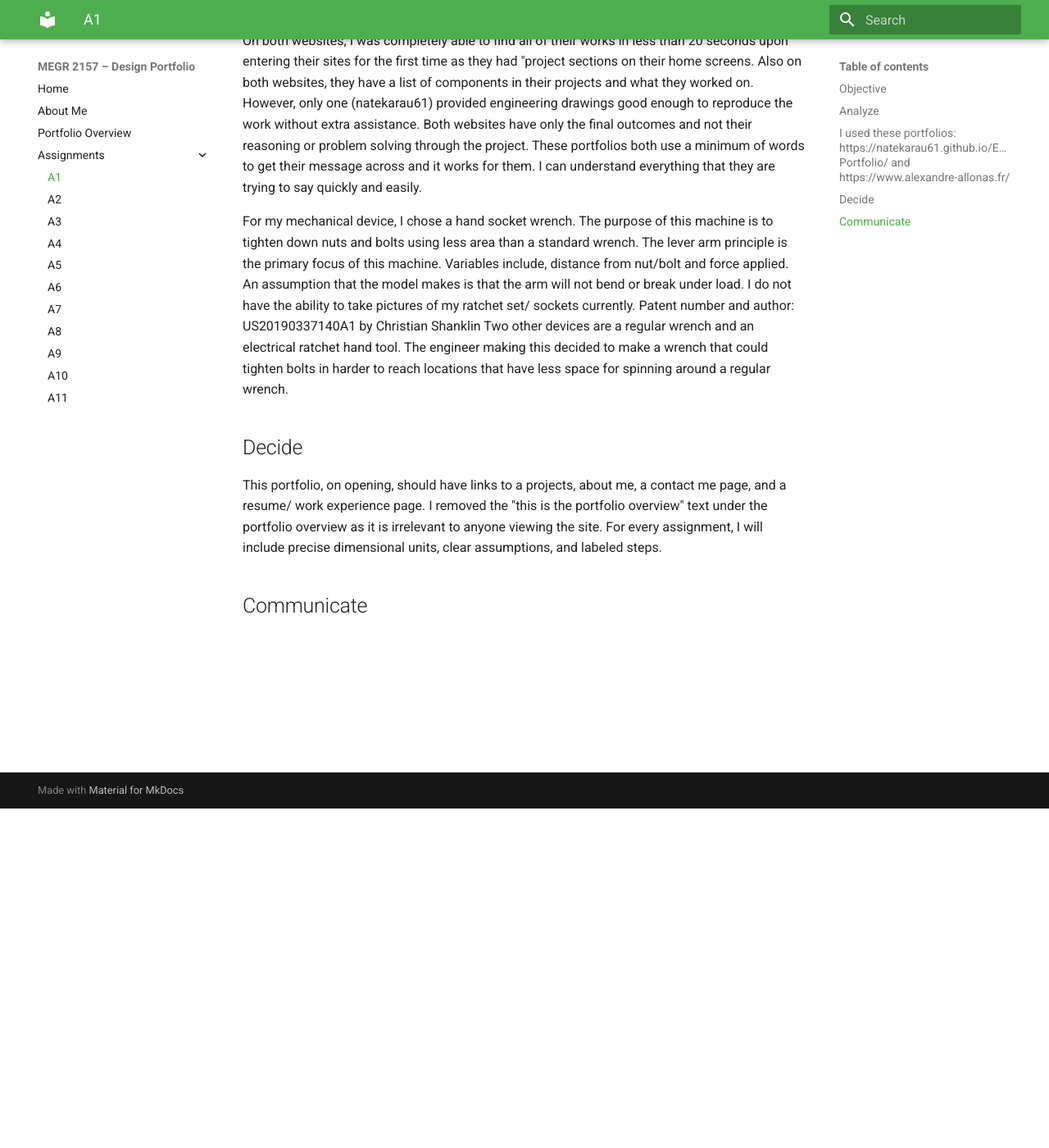
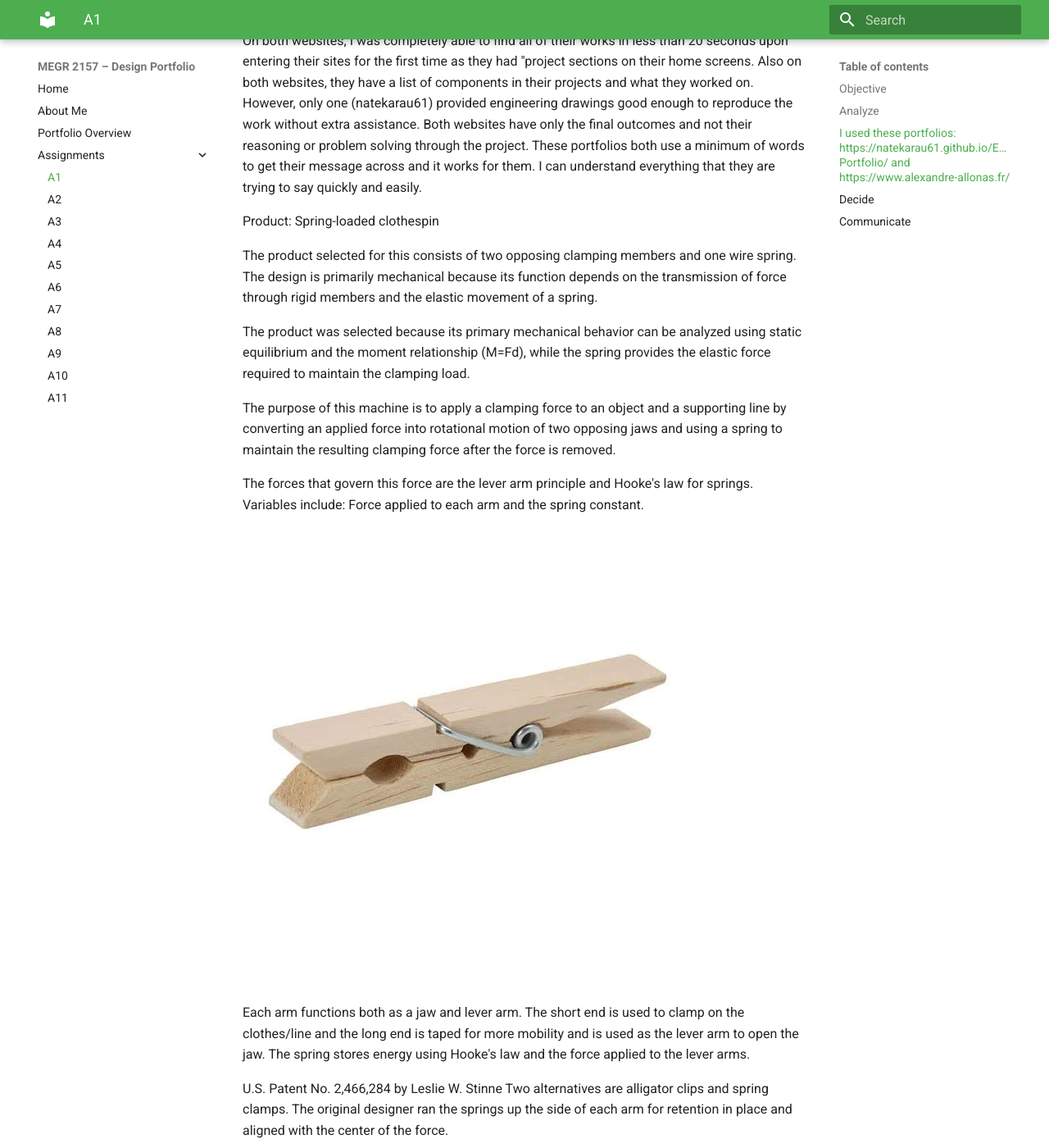
Before and after one commit to triangulum-1/megr2156-portfolio, an MkDocs documentation site: the page built from docs/assignments/A01/index.md, in a window 1280 px wide and 1400 px high, scrolled down 414 px. Shown: the whole window at 82% size. Built offline with MkDocs 1.6.1 and Material for MkDocs 9.7.7, drawn with Linux system fonts in a browser that asks for light colours.

Commit message:
Add spring-loaded clothespin section to index.md
Added a section on the spring-loaded clothespin, detailing its mechanical design and function. Included images and patent information for clarity.

```diff
--- a/docs/assignments/A01/index.md
+++ b/docs/assignments/A01/index.md
@@ -10,15 +10,25 @@ Also on both websites, they have a list of components in their projects and what
 Both websites have only the final outcomes and not their reasoning or problem solving through the project.
 These portfolios both use a minimum of words to get their message across and it works for them. I can understand everything that they are trying to say quickly and easily.
 
-For my mechanical device, I chose a hand socket wrench.
-The purpose of this machine is to tighten down nuts and bolts using less area than a standard wrench.
-The lever arm principle is the primary focus of this machine. Variables include, distance from nut/bolt and force applied.
-An assumption that the model makes is that the arm will not bend or break under load.
-I do not have the ability to take pictures of my ratchet set/ sockets currently.
-Patent number and author: US20190337140A1 by Christian Shanklin
-Two other devices are a regular wrench and an electrical ratchet hand tool.
-The engineer making this decided to make a wrench that could tighten bolts in harder to reach locations that have less space for spinning around a regular wrench.
+Product: Spring-loaded clothespin
 
+The product selected for this consists of two opposing clamping members and one wire spring. The design is primarily mechanical because its function depends on the transmission of force through rigid members and the elastic movement of a spring.
+
+The product was selected because its primary mechanical behavior can be analyzed using static equilibrium and the moment relationship (M=Fd), while the spring provides the elastic force required to maintain the clamping load.
+
+The purpose of this machine is to apply a clamping force to an object and a supporting line by converting an applied force into rotational motion of two opposing jaws and using a spring to maintain the resulting clamping force after the force is removed.
+
+ The forces that govern this force are the lever arm principle and Hooke's law for springs.
+ Variables include: Force applied to each arm and the spring constant.
+
+![Spring-loaded clothespin](clothespin.jpg)
+
+ Each arm functions both as a jaw and lever arm. The short end is used to clamp on the clothes/line and the long end is taped for more mobility and is used as the lever arm to open the jaw.
+ The spring stores energy using Hooke's law and the force applied to the lever arms.
+
+ U.S. Patent No. 2,466,284 by Leslie W. Stinne
+ Two alternatives are alligator clips and spring clamps.
+ The original designer ran the springs up the side of each arm for retention in place and aligned with the center of the force.
 
 ## Decide
 This portfolio, on opening, should have links to a projects, about me, a contact me page, and a resume/ work experience page.
```
